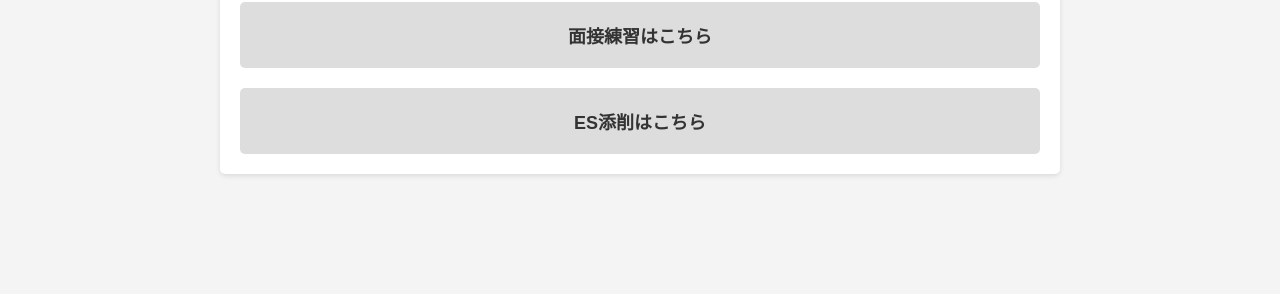
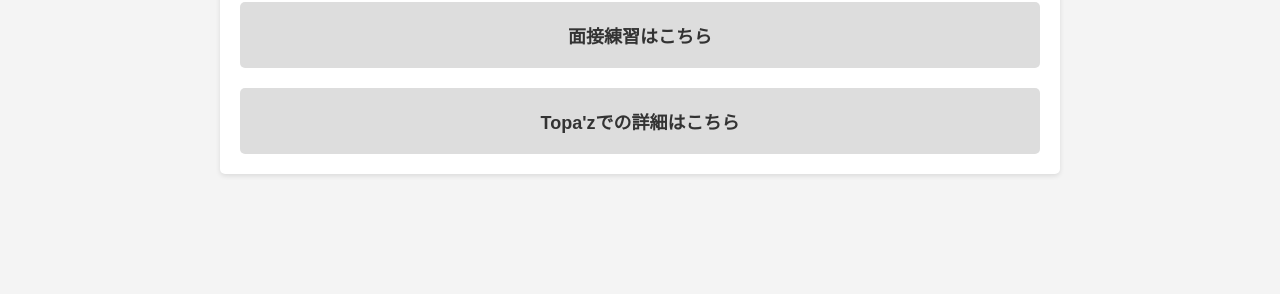
Before and after one commit to issei-izumidaKPU/progate--hackathon-, a Flask app: template templates/line_success.html in a window 1280 px wide. Shown: the part 506-800 px from the top of the page. Run offline with Flask 3, Linux system fonts and the light colour scheme; the template is opened without the code that fills it, so the values that code supplies are empty.

Commit message:
Update line_success.html

```diff
--- a/templates/line_success.html
+++ b/templates/line_success.html
@@ -84,7 +84,7 @@
             <a href="transcribe.html">面接練習はこちら</a>
         </div>
         <div class="link-box">
-            <a href="analyze.html">ES添削はこちら</a>
+            <a href="analyze.html">Topa'zでの詳細はこちら</a>
         </div>
     </div>
 
```
